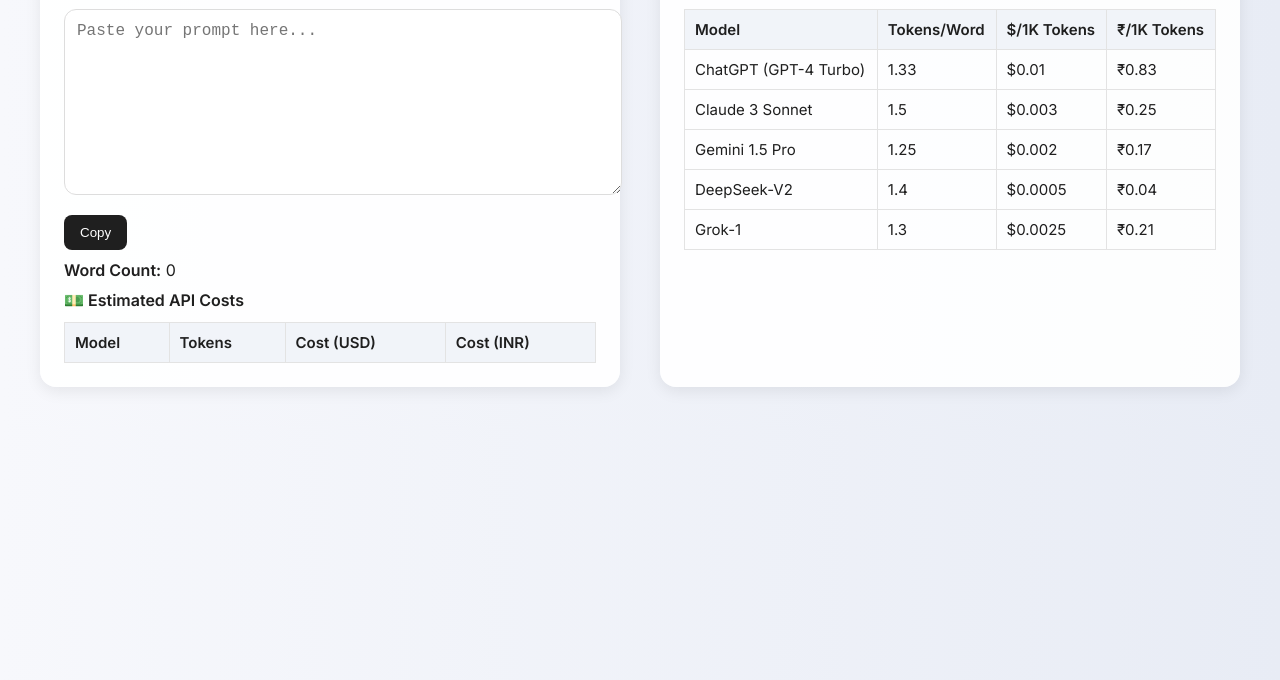
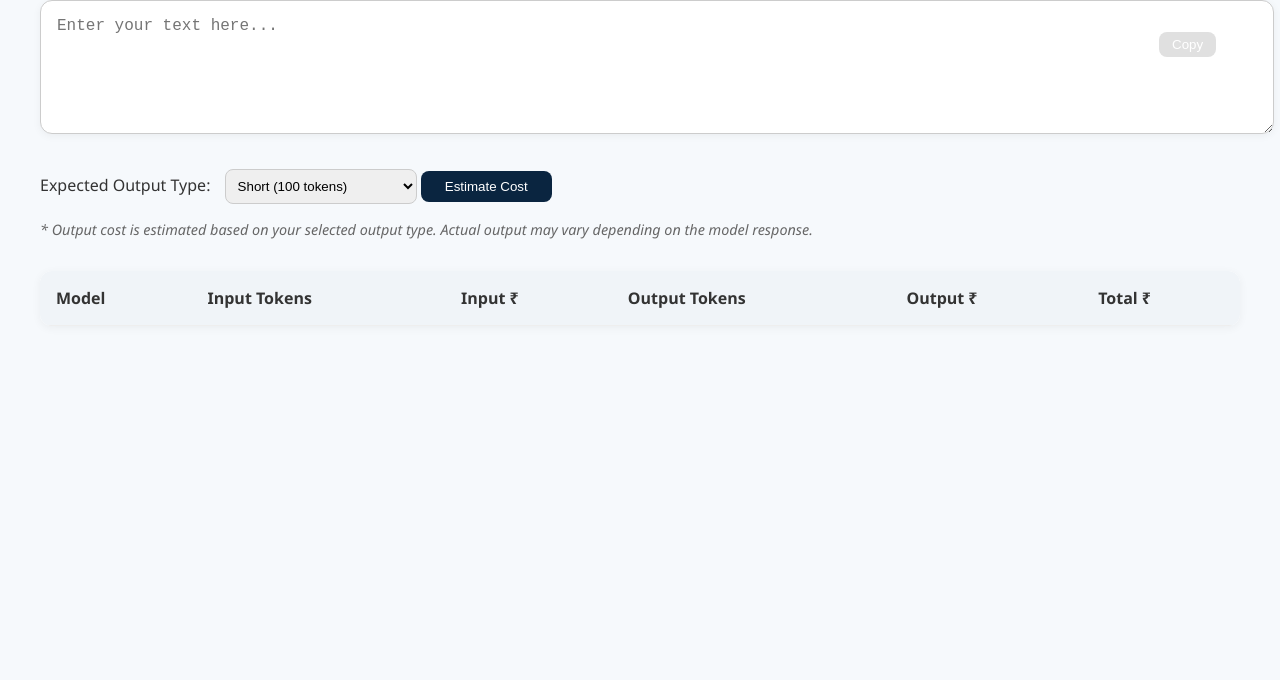
Before and after one commit to ABHI5425/ai-model-pricing-data, a plain HTML site: page index.html in a window 1280 px wide. Shown: the part 120-800 px from the top of the page. Drawn offline with Linux system fonts and the light colour scheme.

Commit message:
Update index.html

```diff
--- a/index.html
+++ b/index.html
@@ -3,237 +3,196 @@
 <head>
   <meta charset="UTF-8" />
   <meta name="viewport" content="width=device-width, initial-scale=1.0"/>
-  <title>AI Word Count & Pricing Estimator</title>
-  <link href="https://fonts.googleapis.com/css2?family=Inter:wght@400;600&display=swap" rel="stylesheet">
+  <title>AI Token Cost Estimator</title>
   <style>
     body {
-    margin: 0;
-    padding: 40px;
-    font-family: 'Inter', sans-serif;
-    background: linear-gradient(to right, #f7f8fc, #e8ecf5);
-    color: #1f1f1f;
-    display: flex;
-    flex-direction: row;
-    gap: 40px;
-    overflow-x: hidden;
+      font-family: 'Segoe UI', sans-serif;
+      background: #f6f9fc;
+      padding: 2rem;
+      color: #333;
+      transition: all 0.3s ease;
     }
 
-  .container {
-    display: flex;
-    flex-direction: row;
-    gap: 40px;
-    width: 100%;
-    opacity: 0;
-    transform: translateY(20px);
-    animation: fadeSlideIn 0.8s ease-out forwards;
-  }
-
-  @keyframes fadeSlideIn {
-    to {
-      opacity: 1;
-      transform: translateY(0);
-    }
-  }
-
-  .card {
-    background: rgba(255, 255, 255, 0.9);
-    backdrop-filter: blur(12px);
-    box-shadow: 0 4px 16px rgba(0,0,0,0.08);
-    border-radius: 16px;
-    padding: 24px;
-    flex: 1;
-    transition: transform 0.3s ease, box-shadow 0.3s ease;
-  }
-
-  .card:hover {
-    transform: scale(1.02);
-    box-shadow: 0 8px 24px rgba(0,0,0,0.12);
-  }
-
-  h2 {
-    font-weight: 600;
-    margin-bottom: 16px;
+    h1 {
+      font-size: 2rem;
+      margin-bottom: 1rem;
+      color: #0a2540;
     }
 
     textarea {
       width: 100%;
-    height: 160px;
-    padding: 12px;
-    font-size: 16px;
-    border: 1px solid #ddd;
+      height: 100px;
+      padding: 1rem;
+      font-size: 1rem;
       border-radius: 12px;
+      border: 1px solid #ccc;
       resize: vertical;
-    margin-bottom: 8px;
-    transition: border 0.3s;
+      box-shadow: 0 2px 8px rgba(0,0,0,0.05);
+      transition: all 0.3s ease;
     }
 
-  textarea:focus {
-    border-color: #666;
-    outline: none;
+    button {
+      padding: 0.5rem 1.5rem;
+      margin-top: 1rem;
+      margin-right: 0.5rem;
+      background: #0a2540;
+      color: white;
+      border: none;
+      border-radius: 8px;
+      cursor: pointer;
+      transition: background 0.3s ease;
     }
 
-  button.copy-btn {
-    margin-top: 8px;
-    background: #1f1f1f;
-    color: white;
+    button:hover {
+      background: #1b3d6d;
+    }
+
+    select {
+      margin-left: 10px;
+      padding: 0.5rem;
+      border-radius: 8px;
+      border: 1px solid #ccc;
+    }
+
+    .copy-btn {
+      position: absolute;
+      right: 16px;
+      top: 16px;
+      background: #e0e0e0;
       border: none;
-    padding: 10px 16px;
+      padding: 0.3rem 0.8rem;
       border-radius: 8px;
       cursor: pointer;
-    font-weight: 500;
-    transition: background 0.3s, transform 0.2s;
-  }
-
-  button.copy-btn:hover {
-    background: #333;
-    transform: translateY(-2px);
-  }
-
-  .output p,
-  .output h3 {
-    margin: 10px 0;
-    font-size: 16px;
-    opacity: 0;
-    transform: translateY(10px);
-    animation: slideUpFade 0.5s ease-out forwards;
-  }
-
-  @keyframes slideUpFade {
-    to {
-      opacity: 1;
-      transform: translateY(0);
-    }
     }
 
     table {
       width: 100%;
+      margin-top: 2rem;
       border-collapse: collapse;
-    margin-top: 12px;
-    animation: slideUpFade 0.6s ease-out forwards;
+      background: white;
+      border-radius: 12px;
+      overflow: hidden;
+      box-shadow: 0 2px 10px rgba(0,0,0,0.05);
+      transition: all 0.3s ease;
     }
 
     th, td {
-    padding: 10px;
-    border: 1px solid #e3e3e3;
+      padding: 1rem;
       text-align: left;
-    font-size: 15px;
+      border-bottom: 1px solid #eee;
     }
 
     th {
-    background-color: #f1f4f9;
-    font-weight: 600;
+      background: #f0f4f8;
+      color: #333;
+    }
+
+    .fade {
+      animation: fadeIn 0.6s ease-in-out forwards;
+    }
+
+    @keyframes fadeIn {
+      from { opacity: 0; transform: translateY(10px); }
+      to { opacity: 1; transform: translateY(0); }
+    }
+
+    .disclaimer {
+      margin-top: 1rem;
+      font-size: 0.9rem;
+      color: #666;
+      font-style: italic;
+    }
+
+    .input-container {
+      position: relative;
+      margin-bottom: 1rem;
     }
   </style>
-
 </head>
 <body>
-  <div class="container">
-    <!-- Left Side -->
-    <div class="card">
-      <h2>📝 Prompt & Estimator</h2>
-      <textarea id="textInput" placeholder="Paste your prompt here..."></textarea>
+
+  <h1>AI Token Pricing Estimator</h1>
+
+  <div class="input-container">
+    <textarea id="userInput" placeholder="Enter your text here..."></textarea>
     <button class="copy-btn" onclick="copyText()">Copy</button>
-      <div class="output">
-        <p><strong>Word Count:</strong> <span id="wordCount">0</span></p>
   </div>
-      <div class="output">
-        <h3>💵 Estimated API Costs</h3>
-        <table>
+
+  <label for="outputType">Expected Output Type:</label>
+  <select id="outputType">
+    <option value="100">Short (100 tokens)</option>
+    <option value="300">Medium (300 tokens)</option>
+    <option value="700">Long (700 tokens)</option>
+    <option value="500">Code Output (500 tokens)</option>
+  </select>
+
+  <button onclick="analyze()">Estimate Cost</button>
+
+  <div class="disclaimer">
+    * Output cost is estimated based on your selected output type. Actual output may vary depending on the model response.
+  </div>
+
+  <table class="fade" id="resultsTable">
     <thead>
       <tr>
         <th>Model</th>
-              <th>Tokens</th>
-              <th>Cost (USD)</th>
-              <th>Cost (INR)</th>
+        <th>Input Tokens</th>
+        <th>Input ₹</th>
+        <th>Output Tokens</th>
+        <th>Output ₹</th>
+        <th>Total ₹</th>
       </tr>
     </thead>
-          <tbody id="cost-estimates">
-            <!-- Filled dynamically -->
-          </tbody>
+    <tbody id="resultsBody"></tbody>
   </table>
-      </div>
-    </div>
-
-    <!-- Right Side -->
-    <div class="card">
-      <h2>📊 Model Pricing (Live JSON)</h2>
-      <table>
-        <thead>
-          <tr>
-            <th>Model</th>
-            <th>Tokens/Word</th>
-            <th>$/1K Tokens</th>
-            <th>₹/1K Tokens</th>
-          </tr>
-        </thead>
-        <tbody id="pricing-table-body">
-          <!-- Filled dynamically -->
-        </tbody>
-      </table>
-    </div>
-  </div>
 
   <script>
-    let pricingData = [];
+    const usdToInr = 83;
+    const pricing = {
+      "GPT-4 Turbo": 0.01 / 1000,
+      "Claude 3 Opus": 0.015 / 1000,
+      "Gemini 1.5 Pro": 0.007 / 1000,
+      "Grok (approx)": 0.012 / 1000,
+      "DeepSeek-V2": 0.003 / 1000
+    };
 
-    document.getElementById("textInput").addEventListener("input", () => {
-      const text = document.getElementById("textInput").value.trim();
-      const words = text.split(/\s+/).filter(Boolean);
-      const wordCount = words.length;
-      document.getElementById("wordCount").innerText = wordCount;
-      updateCostEstimates(wordCount);
-    });
+    function estimateTokens(text) {
+      const words = text.trim().split(/\s+/).length;
+      return Math.ceil(words * 0.75); // Approx 0.75 tokens per word
+    }
 
-    async function loadModelPricing() {
-      try {
-        const res = await fetch("model-pricing.json");
-        const data = await res.json();
-        pricingData = data.models || [];
+    function analyze() {
+      const text = document.getElementById("userInput").value;
+      const outputTokens = parseInt(document.getElementById("outputType").value);
+      const inputTokens = estimateTokens(text);
+      const results = document.getElementById("resultsBody");
+      results.innerHTML = "";
 
-        const tableBody = document.getElementById("pricing-table-body");
+      for (const model in pricing) {
+        const costPerToken = pricing[model];
+        const inputCostUSD = inputTokens * costPerToken;
+        const outputCostUSD = outputTokens * costPerToken;
+        const totalUSD = inputCostUSD + outputCostUSD;
+        const totalINR = totalUSD * usdToInr;
 
-        pricingData.forEach(model => {
-          const row = document.createElement("tr");
-          row.innerHTML = `
-            <td>${model.name}</td>
-            <td>${model.tokens_per_word}</td>
-            <td>$${model.cost_per_1k_tokens}</td>
-            <td>₹${(model.cost_per_1k_tokens * 83).toFixed(2)}</td>
-          `;
-          tableBody.appendChild(row);
-        });
-      } catch (err) {
-        console.error("Failed to load pricing data:", err);
+        results.innerHTML += `
+          <tr class="fade">
+            <td>${model}</td>
+            <td>${inputTokens}</td>
+            <td>₹${(inputCostUSD * usdToInr).toFixed(2)}</td>
+            <td>${outputTokens}</td>
+            <td>₹${(outputCostUSD * usdToInr).toFixed(2)}</td>
+            <td><strong>₹${totalINR.toFixed(2)}</strong></td>
+          </tr>`;
       }
     }
 
-    function updateCostEstimates(wordCount) {
-      const tbody = document.getElementById("cost-estimates");
-      tbody.innerHTML = "";
-
-      pricingData.forEach(model => {
-        const tokenCount = (wordCount * model.tokens_per_word).toFixed(2);
-        const usd = ((tokenCount / 1000) * model.cost_per_1k_tokens).toFixed(4);
-        const inr = (usd * 83).toFixed(2);
-
-        const row = document.createElement("tr");
-        row.innerHTML = `
-          <td>${model.name}</td>
-          <td>${tokenCount}</td>
-          <td>$${usd}</td>
-          <td>₹${inr}</td>
-        `;
-        tbody.appendChild(row);
+    function copyText() {
+      const input = document.getElementById("userInput");
+      navigator.clipboard.writeText(input.value).then(() => {
+        alert("Text copied to clipboard!");
       });
     }
-
-    function copyText() {
-      const textArea = document.getElementById("textInput");
-      textArea.select();
-      document.execCommand("copy");
-    }
-
-    loadModelPricing();
   </script>
 </body>
 </html>
```
Lines whose indentation alone changed are shown as unchanged.
